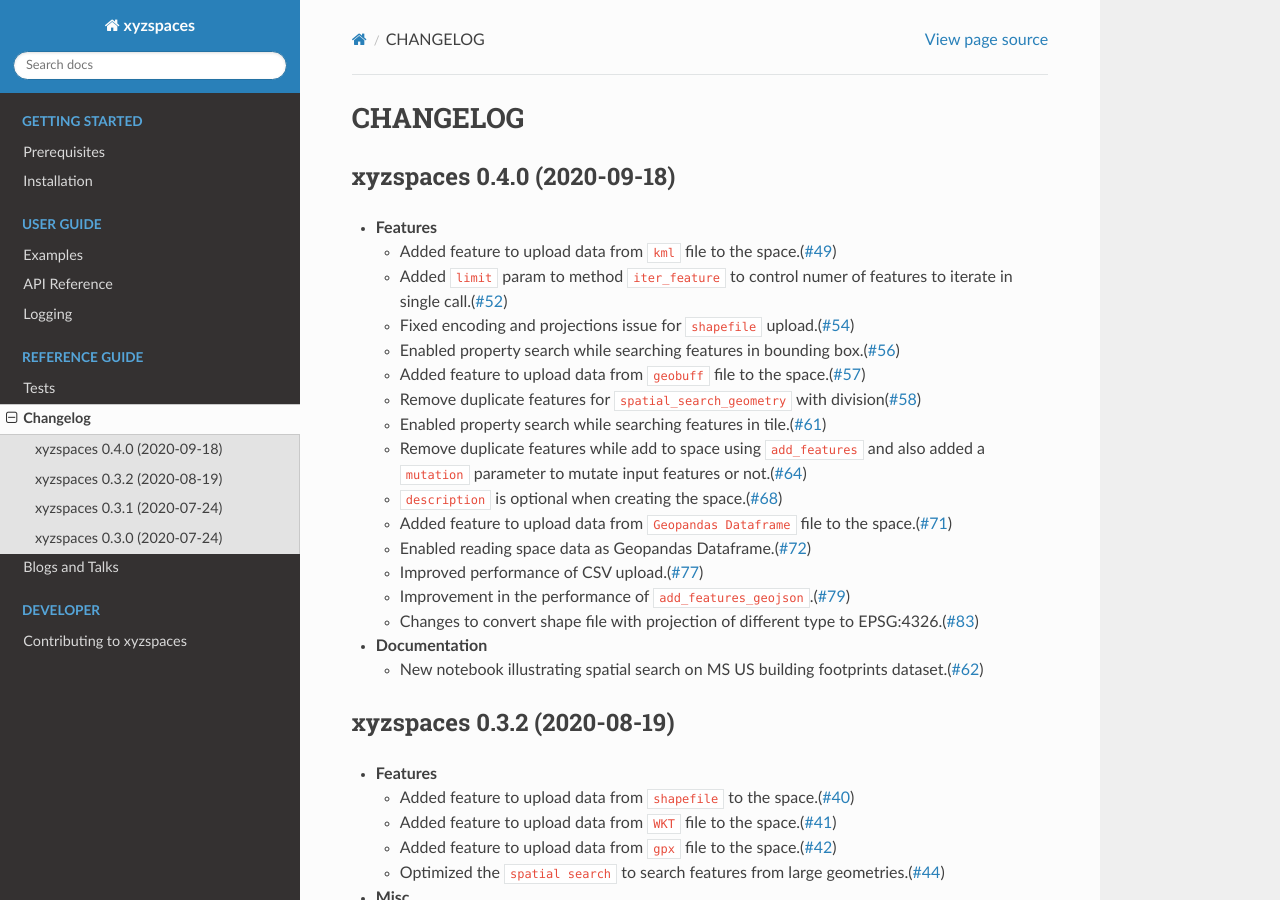
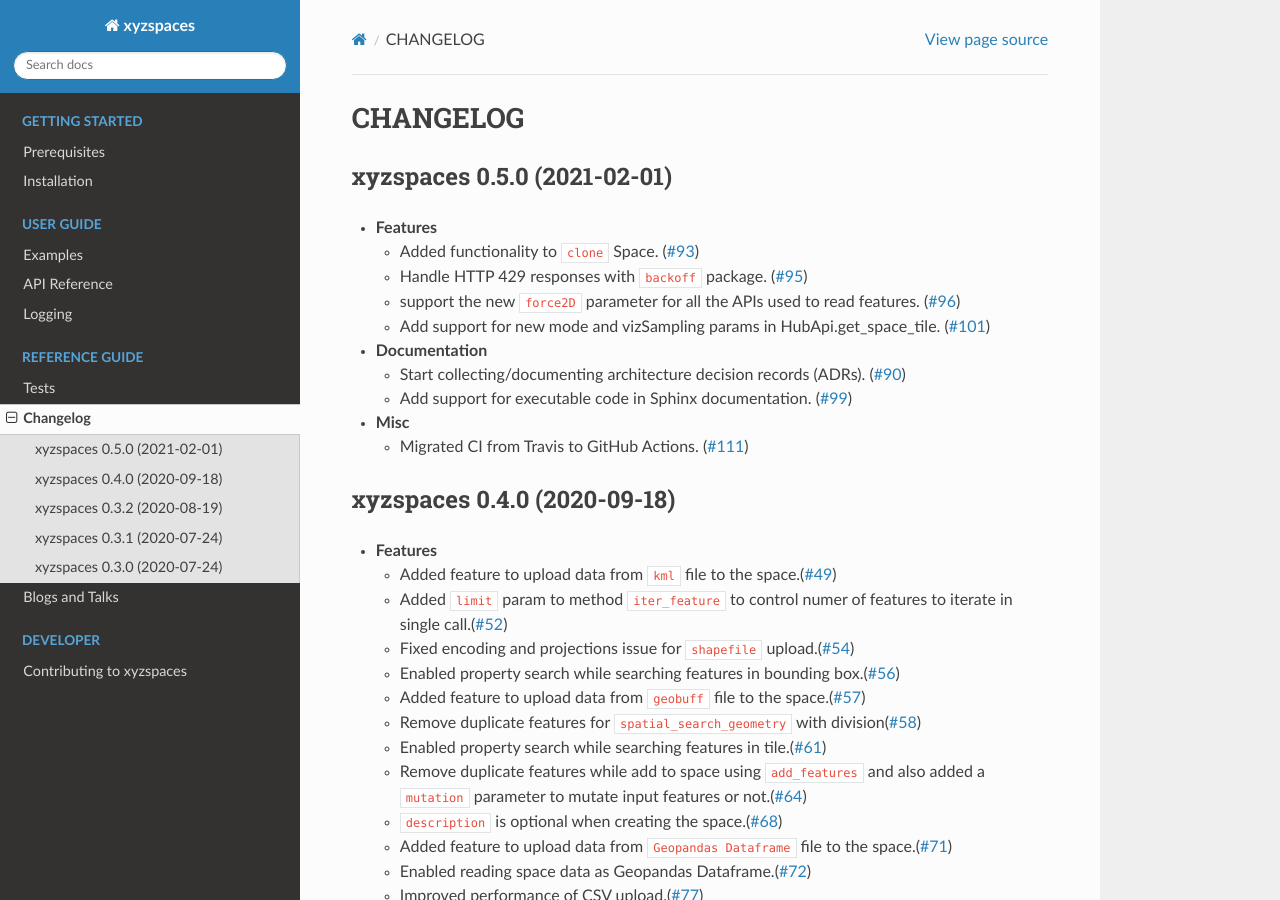
Before and after one commit to heremaps/xyz-spaces-python, a Sphinx documentation site: the page built from docs/source/changelog.rst, in a window 1280 px wide and 900 px high. Built offline with Sphinx 7.4.7 and the Read the Docs theme 2.0.0, drawn with Linux system fonts in a browser that asks for light colours.

Commit message:
update changelog in docs
Signed-off-by: Kharude, Sachin <sachin.kharude@here.com>

```diff
--- a/docs/source/changelog.rst
+++ b/docs/source/changelog.rst
@@ -1,5 +1,24 @@
 CHANGELOG
 =========
+
+xyzspaces 0.5.0 (2021-02-01)
+----------------------------
+
+* **Features**
+
+  * Added functionality to ``clone`` Space. (`#93 <https://github.com/heremaps/xyz-spaces-python/pull/93>`_)
+  * Handle HTTP 429 responses with ``backoff`` package. (`#95 <https://github.com/heremaps/xyz-spaces-python/pull/95>`_)
+  * support the new ``force2D`` parameter for all the APIs used to read features. (`#96 <https://github.com/heremaps/xyz-spaces-python/pull/96>`_)
+  * Add support for new mode and vizSampling params in HubApi.get_space_tile. (`#101 <https://github.com/heremaps/xyz-spaces-python/pull/101>`_)
+
+* **Documentation**
+
+  * Start collecting/documenting architecture decision records (ADRs). (`#90 <https://github.com/heremaps/xyz-spaces-python/pull/90>`_)
+  * Add support for executable code in Sphinx documentation. (`#99 <https://github.com/heremaps/xyz-spaces-python/pull/99>`_)
+
+* **Misc**
+
+  * Migrated CI from Travis to GitHub Actions. (`#111 <https://github.com/heremaps/xyz-spaces-python/pull/111>`_)
 
 xyzspaces 0.4.0 (2020-09-18)
 ----------------------------
```
